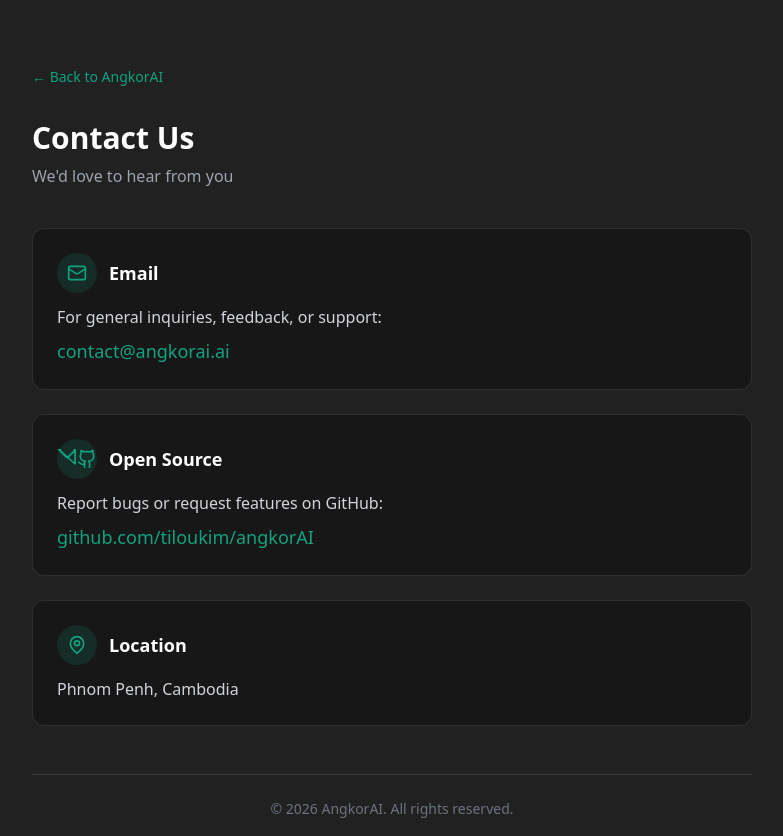
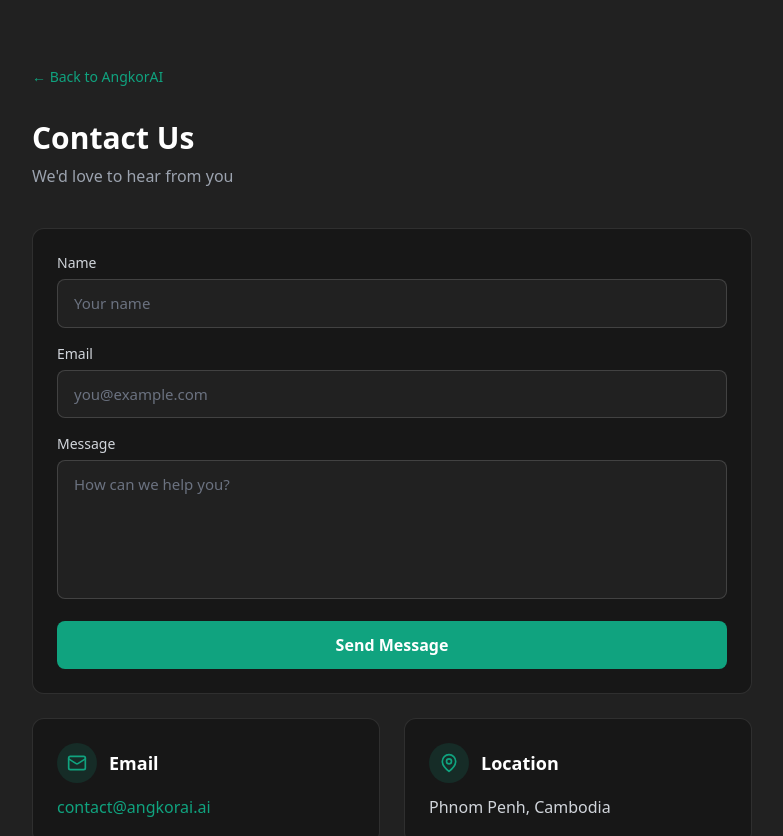
Before and after one commit to tiloukim/angkorAI, a Next.js app: page /contact in a window 1280 px wide. Shown: the top 836 px of the page, without its empty margins (248-1031 px from the left). Built offline with nearby package versions, Linux system fonts and the light colour scheme.

Commit message:
Add contact form with message submission
Replaces static cards with a working contact form that stores
submissions in Supabase contact_messages table.

Co-Authored-By: Claude Opus 4.6 <noreply@anthropic.com>

```diff
--- /dev/null
+++ b/app/api/contact/route.ts
@@ -0,0 +1,33 @@
+import { NextResponse } from 'next/server'
+import { createClient } from '@supabase/supabase-js'
+
+export async function POST(req: Request) {
+  try {
+    const { name, email, message } = await req.json()
+
+    if (!name?.trim() || !email?.trim() || !message?.trim()) {
+      return NextResponse.json({ error: 'All fields are required' }, { status: 400 })
+    }
+
+    const supabase = createClient(
+      process.env.NEXT_PUBLIC_SUPABASE_URL!,
+      process.env.SUPABASE_SERVICE_ROLE_KEY!
+    )
+
+    const { error } = await supabase.from('contact_messages').insert({
+      name: name.trim(),
+      email: email.trim(),
+      message: message.trim(),
+    })
+
+    if (error) {
+      console.error('Contact form error:', error)
+      return NextResponse.json({ error: 'Failed to send message' }, { status: 500 })
+    }
+
+    return NextResponse.json({ success: true })
+  } catch (err) {
+    console.error('Contact API error:', err)
+    return NextResponse.json({ error: 'Internal server error' }, { status: 500 })
+  }
+}
--- /dev/null
+++ b/app/contact/ContactForm.tsx
@@ -0,0 +1,111 @@
+'use client'
+
+import { useState } from 'react'
+
+export default function ContactForm() {
+  const [name, setName] = useState('')
+  const [email, setEmail] = useState('')
+  const [message, setMessage] = useState('')
+  const [loading, setLoading] = useState(false)
+  const [status, setStatus] = useState<'idle' | 'success' | 'error'>('idle')
+  const [error, setError] = useState('')
+
+  async function handleSubmit(e: React.FormEvent) {
+    e.preventDefault()
+    setLoading(true)
+    setStatus('idle')
+    setError('')
+
+    try {
+      const res = await fetch('/api/contact', {
+        method: 'POST',
+        headers: { 'Content-Type': 'application/json' },
+        body: JSON.stringify({ name, email, message }),
+      })
+
+      if (!res.ok) {
+        const data = await res.json()
+        setError(data.error || 'Failed to send message')
+        setStatus('error')
+      } else {
+        setStatus('success')
+        setName('')
+        setEmail('')
+        setMessage('')
+      }
+    } catch {
+      setError('Network error. Please try again.')
+      setStatus('error')
+    } finally {
+      setLoading(false)
+    }
+  }
+
+  if (status === 'success') {
+    return (
+      <div className="bg-[#171717] border border-white/10 rounded-xl p-8 text-center">
+        <div className="w-12 h-12 rounded-full bg-[#10a37f]/15 flex items-center justify-center mx-auto mb-4">
+          <svg xmlns="http://www.w3.org/2000/svg" width="24" height="24" viewBox="0 0 24 24" fill="none" stroke="#10a37f" strokeWidth="2" strokeLinecap="round" strokeLinejoin="round"><path d="M20 6 9 17l-5-5"/></svg>
+        </div>
+        <h3 className="text-lg font-semibold mb-2">Message sent!</h3>
+        <p className="text-[#9ca3af] mb-4">Thank you for reaching out. We&apos;ll get back to you soon.</p>
+        <button
+          onClick={() => setStatus('idle')}
+          className="text-[#10a37f] hover:underline text-sm"
+        >
+          Send another message
+        </button>
+      </div>
+    )
+  }
+
+  return (
+    <form onSubmit={handleSubmit} className="bg-[#171717] border border-white/10 rounded-xl p-6 space-y-4">
+      <div>
+        <label className="text-[#d1d5db] text-sm mb-1.5 block">Name</label>
+        <input
+          type="text"
+          value={name}
+          onChange={e => setName(e.target.value)}
+          required
+          placeholder="Your name"
+          className="w-full bg-[#212121] border border-white/15 rounded-lg px-4 py-3 text-white placeholder-[#6b7280] text-[15px] outline-none focus:border-[#10a37f] transition-colors"
+        />
+      </div>
+      <div>
+        <label className="text-[#d1d5db] text-sm mb-1.5 block">Email</label>
+        <input
+          type="email"
+          value={email}
+          onChange={e => setEmail(e.target.value)}
+          required
+          placeholder="you@example.com"
+          className="w-full bg-[#212121] border border-white/15 rounded-lg px-4 py-3 text-white placeholder-[#6b7280] text-[15px] outline-none focus:border-[#10a37f] transition-colors"
+        />
+      </div>
+      <div>
+        <label className="text-[#d1d5db] text-sm mb-1.5 block">Message</label>
+        <textarea
+          value={message}
+          onChange={e => setMessage(e.target.value)}
+          required
+          rows={5}
+          placeholder="How can we help you?"
+          className="w-full bg-[#212121] border border-white/15 rounded-lg px-4 py-3 text-white placeholder-[#6b7280] text-[15px] outline-none focus:border-[#10a37f] transition-colors resize-none"
+        />
+      </div>
+
+      {status === 'error' && (
+        <p className="text-red-400 text-sm bg-red-400/10 rounded-lg px-4 py-3">{error}</p>
+      )}
+
+      <button
+        type="submit"
+        disabled={loading}
+        className="w-full bg-[#10a37f] hover:bg-[#0d8c6d] disabled:opacity-60 text-white font-semibold py-3 rounded-lg transition-colors"
+      >
+        {loading ? 'Sending...' : 'Send Message'}
+      </button>
+    </form>
+  )
+}
--- a/app/contact/page.tsx
+++ b/app/contact/page.tsx
@@ -1,5 +1,6 @@
 import type { Metadata } from 'next'
 import Link from 'next/link'
+import ContactForm from './ContactForm'
 
 export const metadata: Metadata = {
   title: 'Contact — AngkorAI',
@@ -18,6 +19,9 @@ export default function ContactPage() {
         <p className="text-[#9ca3af] mb-10">We&apos;d love to hear from you</p>
 
         <div className="space-y-6">
+          <ContactForm />
+
+          <div className="grid sm:grid-cols-2 gap-6">
             <div className="bg-[#171717] border border-white/10 rounded-xl p-6">
               <div className="flex items-center gap-3 mb-3">
                 <div className="w-10 h-10 rounded-full bg-[#10a37f]/15 flex items-center justify-center">
@@ -25,23 +29,8 @@ export default function ContactPage() {
                 </div>
                 <h2 className="text-lg font-semibold">Email</h2>
               </div>
-            <p className="text-[#d1d5db] mb-2">For general inquiries, feedback, or support:</p>
-            <a href="mailto:contact@angkorai.ai" className="text-[#10a37f] hover:underline text-lg">
+              <a href="mailto:contact@angkorai.ai" className="text-[#10a37f] hover:underline">
                 contact@angkorai.ai
-            </a>
-          </div>
-
-          <div className="bg-[#171717] border border-white/10 rounded-xl p-6">
-            <div className="flex items-center gap-3 mb-3">
-              <div className="w-10 h-10 rounded-full bg-[#10a37f]/15 flex items-center justify-center">
-                <svg xmlns="http://www.w3.org/2000/svg" width="20" height="20" viewBox="0 0 24 24" fill="none" stroke="#10a37f" strokeWidth="2" strokeLinecap="round" strokeLinejoin="round"><path d="M21.73 18-8-8.73a.94.94 0 0 0 0-1.41L4.27 0l-1.41 1.41 8.73 8.73a.94.94 0 0 0 1.41 0L21.73 1.41z" /><path d="m22 2-1.41-1.41" /></svg>
-                <svg xmlns="http://www.w3.org/2000/svg" width="20" height="20" viewBox="0 0 24 24" fill="none" stroke="#10a37f" strokeWidth="2" strokeLinecap="round" strokeLinejoin="round"><path d="M15 22v-4a4.8 4.8 0 0 0-1-3.5c3 0 6-2 6-5.5.08-1.25-.27-2.48-1-3.5.28-1.15.28-2.35 0-3.5 0 0-1 0-3 1.5-2.64-.5-5.36-.5-8 0C6 2 5 2 5 2c-.3 1.15-.3 2.35 0 3.5A5.403 5.403 0 0 0 4 9c0 3.5 3 5.5 6 5.5-.39.49-.68 1.05-.85 1.65-.17.6-.22 1.23-.15 1.85v4"/><path d="M9 18c-4.51 2-5-2-7-2"/></svg>
-              </div>
-              <h2 className="text-lg font-semibold">Open Source</h2>
-            </div>
-            <p className="text-[#d1d5db] mb-2">Report bugs or request features on GitHub:</p>
-            <a href="https://github.com/tiloukim/angkorAI" target="_blank" rel="noopener noreferrer" className="text-[#10a37f] hover:underline text-lg">
-              github.com/tiloukim/angkorAI
               </a>
             </div>
 
@@ -55,6 +44,7 @@ export default function ContactPage() {
               <p className="text-[#d1d5db]">Phnom Penh, Cambodia</p>
             </div>
           </div>
+        </div>
 
         <div className="border-t border-white/10 mt-12 pt-6 text-center text-[#6b7280] text-sm">
           &copy; {new Date().getFullYear()} AngkorAI. All rights reserved.
```
Lines whose indentation alone changed are shown as unchanged.
